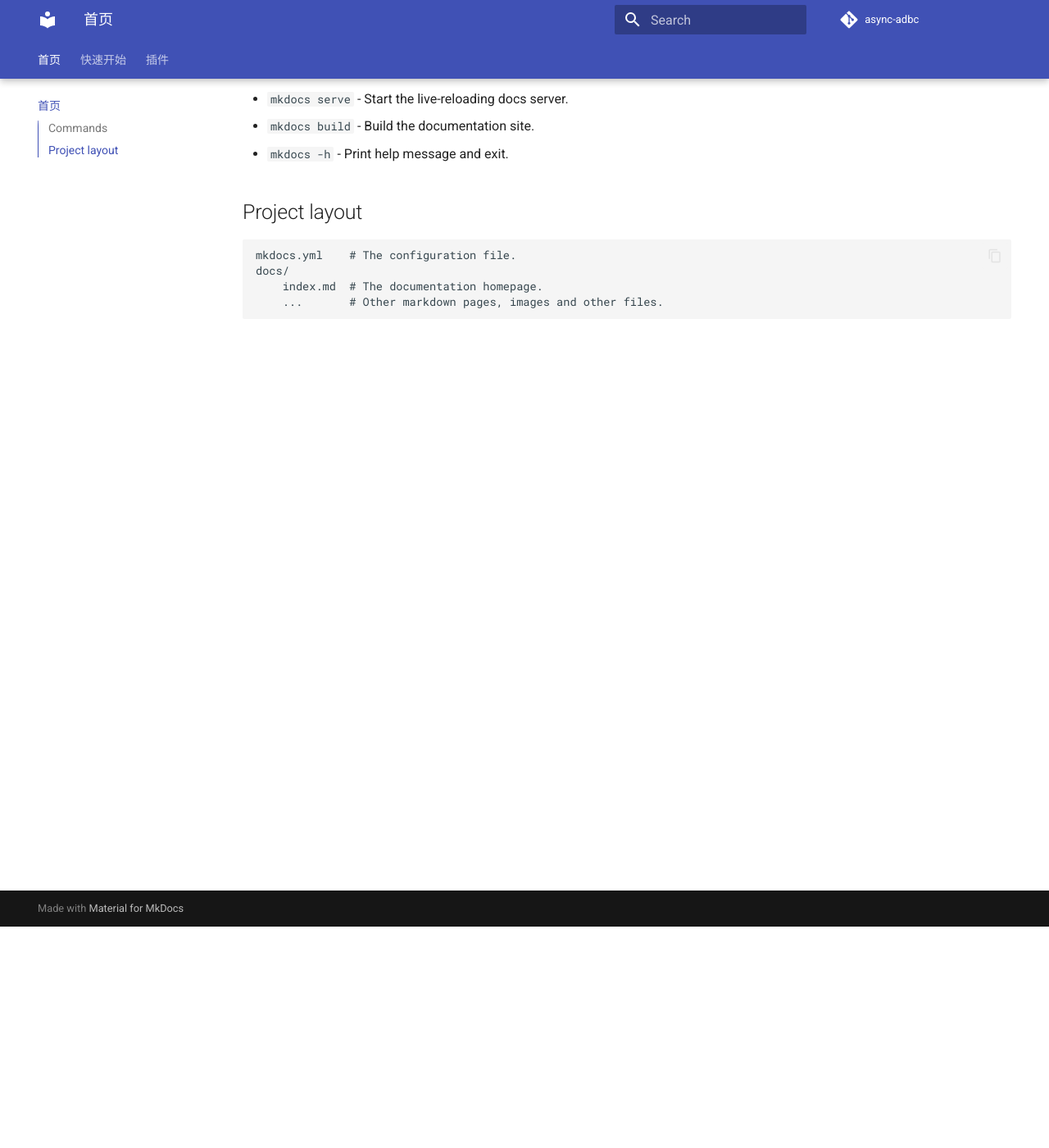
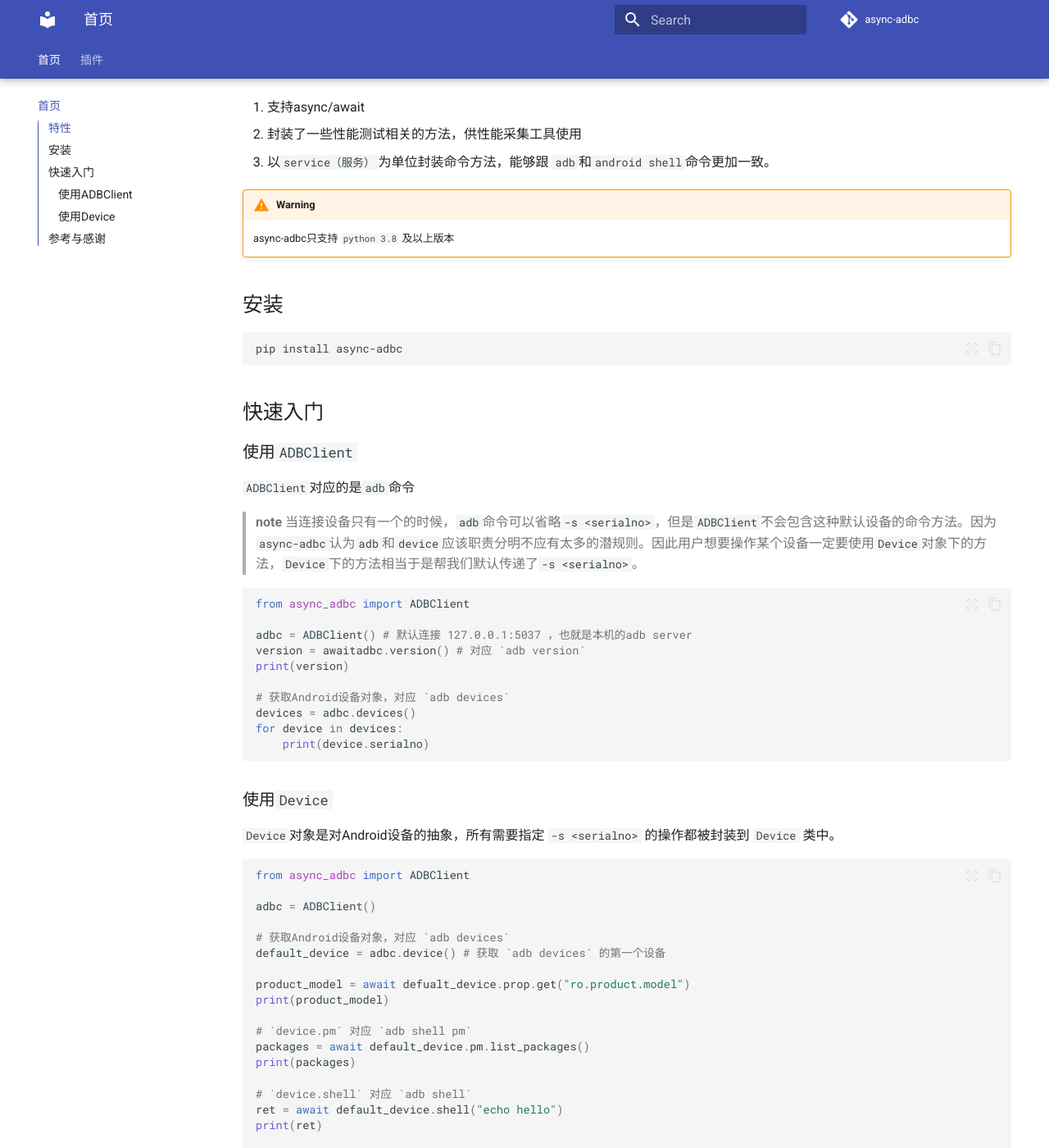
Before and after one commit to kaluluosi/async-adbc, an MkDocs documentation site: the page built from docs/index.md, in a window 1280 px wide and 1400 px high, scrolled down 270 px. Shown: the whole window at 82% size. Built offline with MkDocs 1.6.1 and Material for MkDocs 9.7.7, drawn with Linux system fonts in a browser that asks for light colours; comment, search, counter and statistics services are not loaded; some of the changed text lies outside the part shown.

Commit message:
提交docs

````diff
--- a/docs/index.md
+++ b/docs/index.md
@@ -1,17 +1,80 @@
-# Welcome to MkDocs
+# ADBC
 
-For full documentation visit [mkdocs.org](https://www.mkdocs.org).
+[![Test-测试](https://github.com/kaluluosi/async-adbc/actions/workflows/test.yml/badge.svg)](https://github.com/kaluluosi/async-adbc/actions/workflows/test.yml)
 
-## Commands
 
-* `mkdocs new [dir-name]` - Create a new project.
-* `mkdocs serve` - Start the live-reloading docs server.
-* `mkdocs build` - Build the documentation site.
-* `mkdocs -h` - Print help message and exit.
+ADBC是ADB Client的纯python异步实现，ADBC直接跟ADB Server通信不需要靠进程调用命令行来执行ADB命令。
 
-## Project layout
+## 特性
+1. 支持async/await
+2. 封装了一些性能测试相关的方法，供性能采集工具使用
+3. 以`service（服务）`为单位封装命令方法，能够跟 `adb`和`android shell`命令更加一致。
 
-    mkdocs.yml    # The configuration file.
-    docs/
-        index.md  # The documentation homepage.
-        ...       # Other markdown pages, images and other files.
+!!! WARNING
+    async-adbc只支持 `python 3.8` 及以上版本
+
+## 安装
+
+```shell
+pip install async-adbc
+```
+
+## 快速入门
+
+### 使用`ADBClient`
+`ADBClient`对应的是`adb`命令
+
+>**note**
+>当连接设备只有一个的时候，`adb`命令可以省略`-s <serialno>`，但是`ADBClient`不会包含这种默认设备的命令方法。因为`async-adbc`认为`adb`和`device`应该职责分明不应有太多的潜规则。因此用户想要操作某个设备一定要使用`Device`对象下的方法，`Device`下的方法相当于是帮我们默认传递了`-s <serialno>`。
+
+```python
+from async_adbc import ADBClient
+
+adbc = ADBClient() # 默认连接 127.0.0.1:5037 ，也就是本机的adb server
+version = awaitadbc.version() # 对应 `adb version`
+print(version)
+
+# 获取Android设备对象，对应 `adb devices`
+devices = adbc.devices()
+for device in devices:
+    print(device.serialno)
+```
+
+### 使用`Device`
+`Device`对象是对Android设备的抽象，所有需要指定 `-s <serialno>` 的操作都被封装到 `Device` 类中。
+
+```python
+from async_adbc import ADBClient
+
+adbc = ADBClient()
+
+# 获取Android设备对象，对应 `adb devices`
+default_device = adbc.device() # 获取 `adb devices` 的第一个设备
+
+product_model = await defualt_device.prop.get("ro.product.model")
+print(product_model)
+
+# `device.pm` 对应 `adb shell pm`
+packages = await default_device.pm.list_packages()
+print(packages)
+
+# `device.shell` 对应 `adb shell`
+ret = await default_device.shell("echo hello")
+print(ret)
+
+# 封装了 `fps` ，用来获取安卓游戏的帧率，方案参考了`solopi`
+fps_stat = await default_device.fps.stat("PKG_NAME")
+print(fps_stat)
+
+# 封装了 `mem`，用来获取安卓设备的内存信息
+mem_stat = await default_device.mem.stat("PKB_NAME")
+print(mem_stat)
+
+# 还有流量、温度等等工具的封装...
+```
+
+
+## 参考与感谢
+1. [adb协议](https://github.com/kaluluosi/adbDocumentation/blob/master/README.zh-cn.md)
+2. [ppadb](https://github.com/Swind/pure-python-adb)
+3. [solopi](https://github.com/alipay/SoloPi)
--- a/mkdocs.yml
+++ b/mkdocs.yml
@@ -8,10 +8,8 @@ repo_url: https://github.com/kaluluosi/async-adbc
 
 nav:
   - 首页: index.md
-  - 快速开始: quickstart.md
   - 插件:
-      - 目录: plugins/index.md
-      - 插件列表: plugins/plugins.md
+    - plugins/index.md
 theme:
     name: material
     features:
--- a/pyproject.toml
+++ b/pyproject.toml
@@ -27,7 +27,6 @@ ruff = "^0.1.5"
 coverage = "^7.3.2"
 
 
-
 [tool.poetry.group.docs.dependencies]
 mkdocs = "^1.5.3"
 mkdocs-material = "^9.4.10"
````
Also changed, not shown: docs/plugins/index.md (+27 -0 lines), docs/quickstart.md (deleted), 1 other file.
